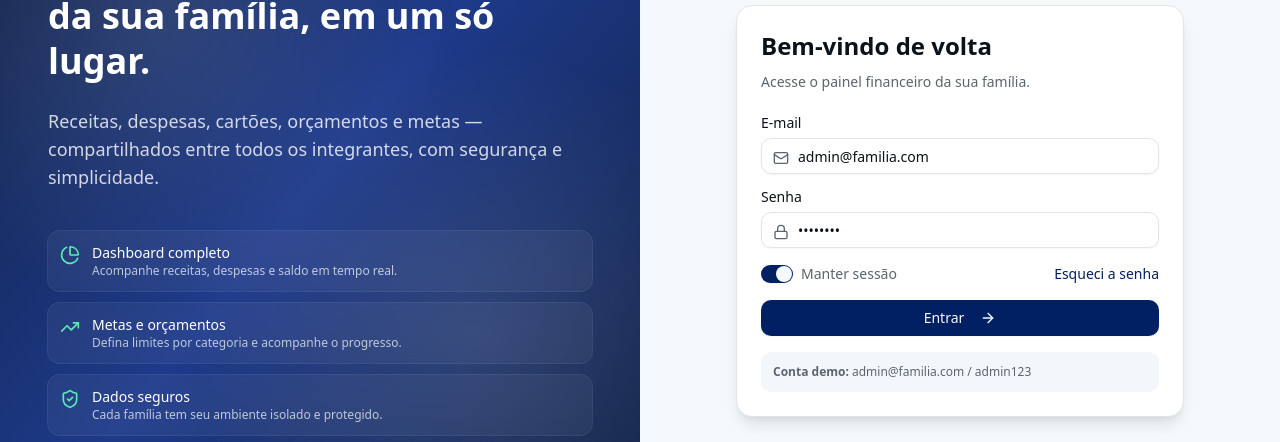
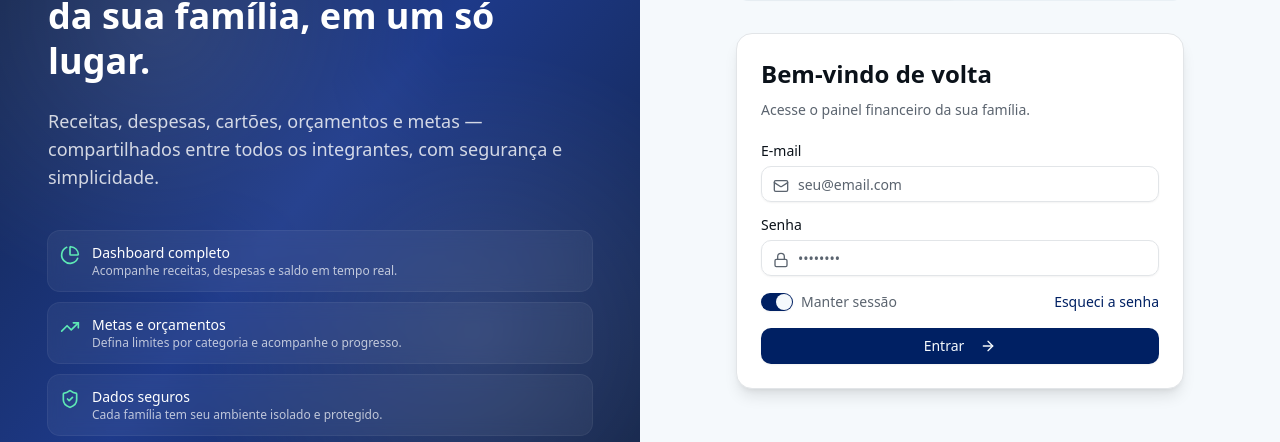
Before and after one commit to Carloseedu/famfin, a Next.js app: page / in a window 1280 px wide. Shown: the part 223-665 px from the top of the page. Built offline with nearby package versions, Linux system fonts and the light colour scheme; no server answers.

Commit message:
Remover credenciais demo do formulário de login
Remover credenciais demo do formulário de login

```diff
--- a/src/components/auth/AuthScreen.tsx
+++ b/src/components/auth/AuthScreen.tsx
@@ -19,8 +19,8 @@ export function AuthScreen() {
   const setUser = useAppStore((s) => s.setUser)
   const router = useRouter()
 
-  const [loginEmail, setLoginEmail] = useState("admin@familia.com")
-  const [loginPassword, setLoginPassword] = useState("admin123")
+  const [loginEmail, setLoginEmail] = useState("")
+  const [loginPassword, setLoginPassword] = useState("")
   const [loginPersist, setLoginPersist] = useState(true)
 
   const [regFamily, setRegFamily] = useState("")
@@ -40,16 +40,16 @@ export function AuthScreen() {
         headers: { "Content-Type": "application/json" },
         body: JSON.stringify({ email: loginEmail, password: loginPassword, persist: loginPersist }),
       })
-      const data = await res.json()
+      const data = await res.json().catch(() => null)
       if (!res.ok) {
-        toast.error(data.error || "Erro ao entrar")
+        toast.error(data?.error || "E-mail ou senha incorretos")
         return
       }
       setUser(data.user, data.family)
       toast.success(`Bem-vindo, ${data.user.name}!`)
       router.refresh()
     } catch {
-      toast.error("Erro de conexão")
+      toast.error("Erro de conexão. Verifique sua internet.")
     } finally {
       setLoading(false)
     }
@@ -66,16 +66,16 @@ export function AuthScreen() {
           familyName: regFamily, name: regName, email: regEmail, password: regPassword, persist: regPersist,
         }),
       })
-      const data = await res.json()
+      const data = await res.json().catch(() => null)
       if (!res.ok) {
-        toast.error(data.error || "Erro ao cadastrar")
+        toast.error(data?.error || "Erro ao cadastrar")
         return
       }
       setUser(data.user, data.family)
       toast.success(`Conta criada! Bem-vindo, ${data.user.name}!`)
       router.refresh()
     } catch {
-      toast.error("Erro de conexão")
+      toast.error("Erro de conexão. Verifique sua internet.")
     } finally {
       setLoading(false)
     }
@@ -230,9 +230,6 @@ export function AuthScreen() {
                         {loading ? "Entrando..." : "Entrar"}
                         <ArrowRight className="ml-2 h-4 w-4" />
                       </Button>
-                      <div className="rounded-md bg-muted/50 p-3 text-xs text-muted-foreground">
-                        <strong>Conta demo:</strong> admin@familia.com / admin123
-                      </div>
                     </form>
                   </CardContent>
                 </Card>
```
